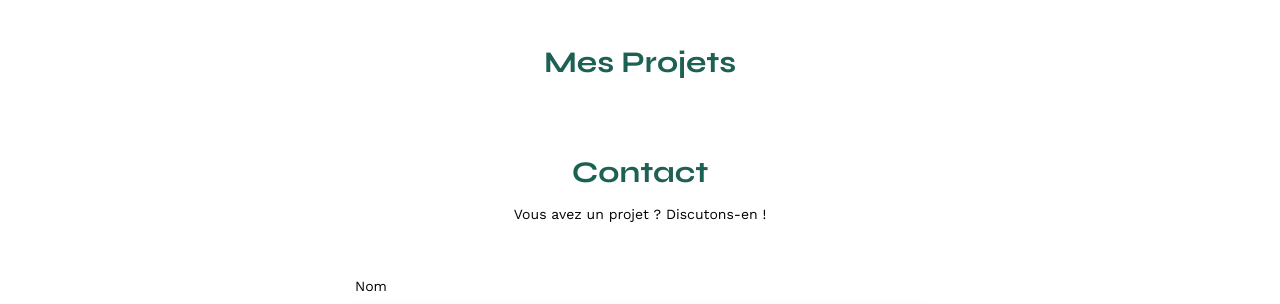
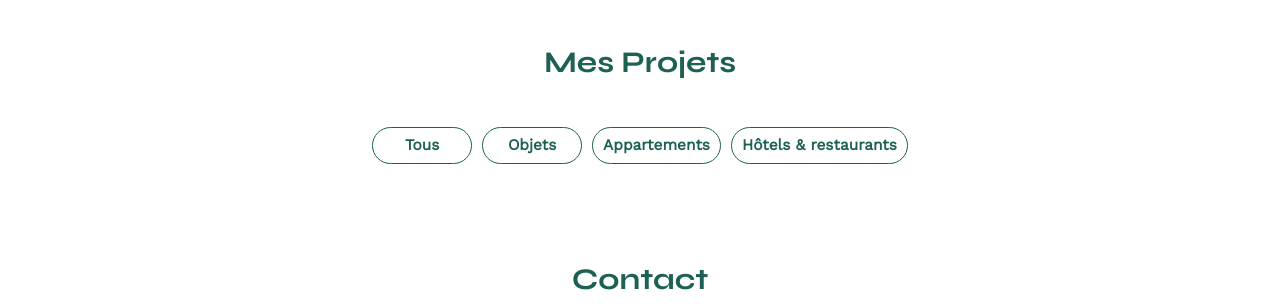
Before and after one commit to laflosh/projet_3-portfolio-Bluel-Sophie-achi, a plain HTML site: page FrontEnd/index.html in a window 1280 px wide. Shown: the part 488-792 px from the top of the page. Drawn offline with nearby package versions, Linux system fonts and the light colour scheme; no server answers.

Commit message:
Intégration et mis en page des btn de filtres

```diff
--- a/FrontEnd/assets/index.css
+++ b/FrontEnd/assets/style.css
@@ -15,7 +15,7 @@ table, caption, tbody, tfoot, thead, tr, th, td,
 article, aside, canvas, details, embed,
 figure, figcaption, footer, header, hgroup,
 menu, nav, output, ruby, section, summary,
-time, mark, audio, video {
+time, mark, audio, video, button {
 	margin: 0;
 	padding: 0;
 	border: 0;
@@ -90,7 +90,7 @@ h2{
 	font-family: 'Syne';
 	font-weight: 700;
 	font-size: 30px;
-	color: #1D6154
+	color: #1D6154;
 }
 nav ul {
 	display: flex;
@@ -131,6 +131,36 @@ li:hover {
 
 #introduction p {
 	margin-bottom: 0.5em;
+}
+
+.filtres{
+	display: flex;
+	justify-content: center;
+	gap: 10px;
+}
+
+button{
+	width: auto;
+	color: #1D6154;
+	background-color: white;
+	font-size: 1.1em;
+	font-weight: 600;
+
+	padding: 10px;
+	border: 1px solid;
+	border-radius: 45px;
+	border-color: #1D6154;
+
+}
+
+.btn-tous,.btn-objets{
+	width: 100px;
+	padding: 0 10px;
+}
+
+button:hover{
+	color: white;
+	background-color: #1D6154;
 }
 
 #portfolio h2 {
--- a/FrontEnd/index.html
+++ b/FrontEnd/index.html
@@ -11,7 +11,7 @@
 		<link rel="preconnect" href="https://fonts.gstatic.com" crossorigin>
 		<link href="https://fonts.googleapis.com/css2?family=Syne:wght@700;800&family=Work+Sans&display=swap" rel="stylesheet">
 		<meta name="description" content="">
-		<link rel="stylesheet" href="./assets/index.css">
+		<link rel="stylesheet" href="./assets/style.css">
 
 	</head>
 
@@ -59,6 +59,18 @@
 		<section id="portfolio">
 
 			<h2>Mes Projets</h2>
+
+			<section class="filtres">
+
+				<button class="btn-tous">Tous</button>
+
+				<button class="btn-objets">Objets</button>
+
+				<button class="btn-apt">Appartements</button>
+
+				<button class="btn-hotels">Hôtels & restaurants</button>
+
+			</section>
 
 			<div class="gallery">
 
--- a/FrontEnd/script/index.js
+++ b/FrontEnd/script/index.js
@@ -5,6 +5,7 @@ async function main(){
     let projets = await fetch("http://localhost:5678/api/works").then(projets => projets.json());
 
     genereProjets(projets);
+    gestionEvenementFiltre();
 
 };
 
@@ -29,3 +30,9 @@ function genereProjets(projets){
     };
 
 };
+
+function gestionEvenementFiltre(){
+
+
+
+};
```
